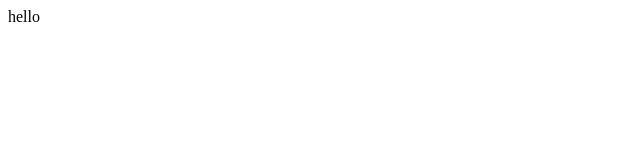
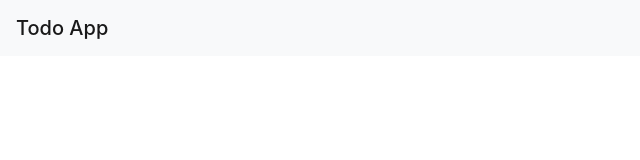
Before and after one commit to houssemAmiri/todo-list-app, a React (Create React App) app: page / in a window 1280 px wide. Shown: the top 160 px of the page, without its empty margins (0-640 px from the left). Built offline with nearby package versions, Linux system fonts and the light colour scheme.

Commit message:
Routing and Header component Editing Header component: adding nav adding bootstrap adding routing to the app

```diff
--- a/public/index.html
+++ b/public/index.html
@@ -24,6 +24,12 @@
       work correctly both with client-side routing and a non-root public URL.
       Learn how to configure a non-root public URL by running `npm run build`.
     -->
+    <link
+      rel="stylesheet"
+      href="https://cdn.jsdelivr.net/npm/bootstrap@4.6.0/dist/css/bootstrap.min.css"
+      integrity="sha384-B0vP5xmATw1+K9KRQjQERJvTumQW0nPEzvF6L/Z6nronJ3oUOFUFpCjEUQouq2+l"
+      crossorigin="anonymous"
+    />
     <title>React App</title>
   </head>
   <body>
--- a/src/App.tsx
+++ b/src/App.tsx
@@ -1,7 +1,24 @@
 import React from "react";
-
+import { BrowserRouter as Router, Switch, Route } from "react-router-dom";
+import Login from "./pages/Login";
+import Tasks from "./pages/Tasks";
+import Header from "./components/Header";
 function App() {
-  return <div>hello</div>;
+  return (
+    <div>
+      <Header />
+      <Router>
+        <Switch>
+          <Route path="/login" exact={true}>
+            <Login />
+          </Route>
+          <Route path="/tasks">
+            <Tasks />
+          </Route>
+        </Switch>
+      </Router>
+    </div>
+  );
 }
 
 export default App;
--- a/src/components/Header.tsx
+++ b/src/components/Header.tsx
@@ -1,5 +1,9 @@
 import React from "react";
 const Header: React.FC = () => {
-  return <div>This Header text</div>;
+  return (
+    <nav className="navbar navbar-light bg-light">
+      <span className="navbar-brand mb-0 h1">Todo App</span>
+    </nav>
+  );
 };
 export default Header;
--- a/src/constants/env.ts
+++ b/src/constants/env.ts
@@ -0,0 +1 @@
+export {}
```
